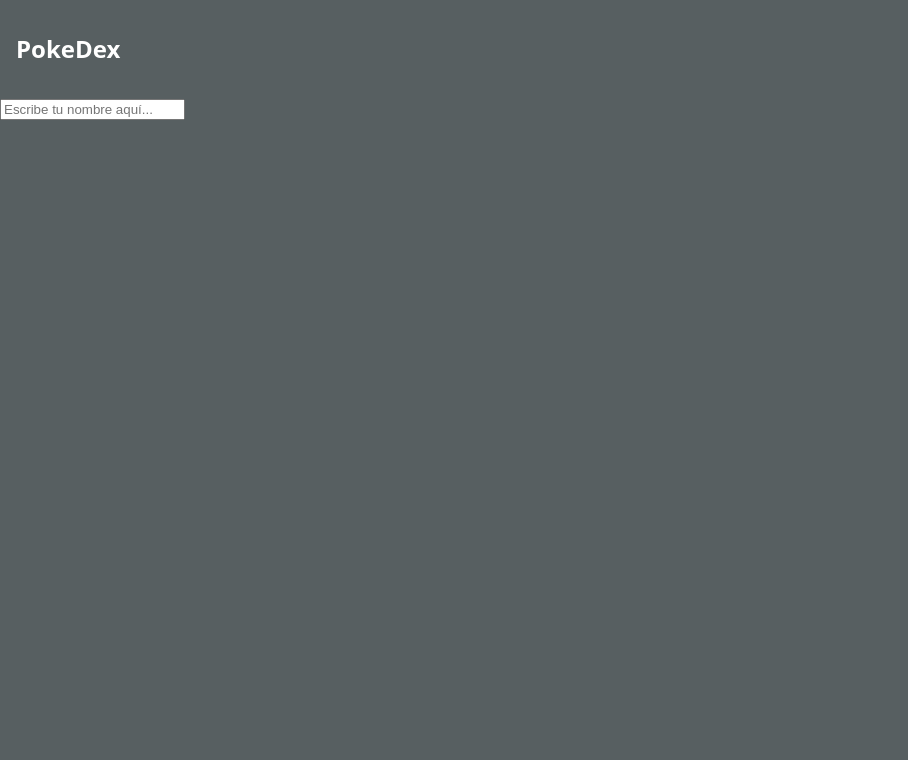
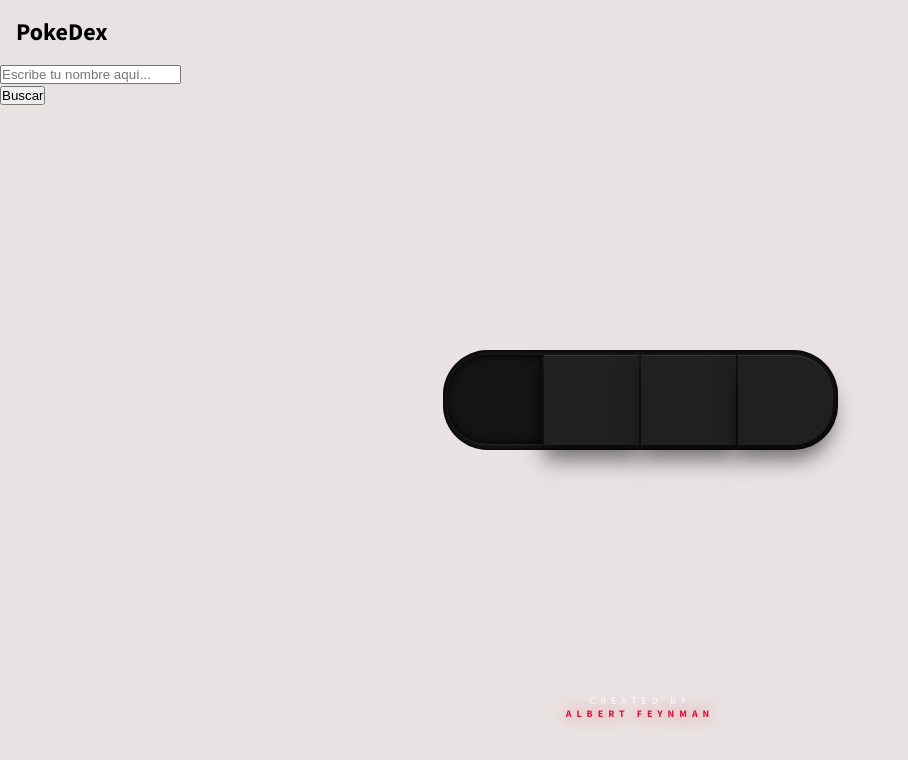
Before and after one commit to jagum01/stackblitz-starters-ej6xrbje, a website: page index.html in a window 1280 px wide. Shown: the whole page, without its empty margins (0-908 px from the left). Drawn offline with Linux system fonts and the light colour scheme.

Commit message:
guardar archivo

```diff
--- a/app.js
+++ b/app.js
@@ -1,12 +1,36 @@
+const lis = document.querySelectorAll("li");
+const a = document.querySelectorAll("li a");
+
+for (let i = 0; i < lis.length; i++) {
+  lis[i].addEventListener("click", function() {
+    for (let i = 0; i < lis.length; i++) {
+      lis[i].classList.remove("active");
+      a[i].classList.remove("active-text");
+    }
+    this.classList.add("active");
+    a[i].classList.add("active-text");
+  });
+}
+
+//barra de busqueda
 const contenedor = document.getElementById("contenedor");
 
 const inputTexto = document.createElement("input");
 
-inputTexto.type = "";
+inputTexto.type = "search";
 inputTexto.id = "nombreUsuario";
 inputTexto.name = "usuario";
 inputTexto.placeholder = "Escribe tu nombre aquí...";
 inputTexto.className = "clase-input-estilo"; // Para aplicar CSS opcional
+contenedor.appendChild(inputTexto);
+//Boton
+const btn = document.createElement("button")
+
+ btn.textContent = "Buscar";
+
+ btn.addEventListener( "click", () => {
+    alert("Se esta buscando un pokemón!")
+ })
 
 
-contenedor.appendChild(inputTexto);
+document.body.appendChild(btn)
--- a/index.html
+++ b/index.html
@@ -10,6 +10,19 @@
     <main>
       <h1>PokeDex</h1>
     </main>
+    <div class="buttons-container">
+      <ul>
+        <li class="active"><a href="#" class="active-text"><i class="fa fa-codepen" aria-hidden="true"></i></a></li>
+        <li><a href="#"><i class="fa fa-coffee" aria-hidden="true"></i></a></li>
+        <li><a href="#"><i class="fa fa-rocket" aria-hidden="true"></i></a></li>
+        <li><a href="#"><i class="fa fa-user-circle" aria-hidden="true"></i></a></li>
+      </ul>
+    </div>
+
+    <div class="created-by">
+      <p>Created by</p>
+      <a href="https://codepen.io/AlbertFeynman/" target="_blank">Albert Feynman</a>
+    </div>
     <div id="contenedor"></div>
     <script src="app.js"></script>
   </body>
--- a/style.css
+++ b/style.css
@@ -1,12 +1,19 @@
+@import url('https://fonts.googleapis.com/css?family=Source+Sans+Pro:400,700');
+
 * {
+  margin: 0;
+  padding: 0;
   box-sizing: border-box;
 }
 
+html, body {
+  width: 100%;
+  height: 100%;
+}
+
 body {
-  margin: 0;
-  font-family: system-ui, sans-serif;
-  color: white;
-  background-color: rgba(11, 23, 26, 0.685);
+  background: #e9e2e2;
+  font-family: 'Source Sans Pro', sans-serif;
 }
 
 main {
@@ -17,3 +24,100 @@ h1 {
   font-weight: bold;
   font-size: 1.5rem;
 }
+
+#nav-container {
+  position: fixed
+}
+
+
+
+
+.buttons-container {
+  position: absolute;
+  margin: auto;
+  top: 0;
+  right: 0;
+  bottom: 0;
+  left: 0;
+  width: 395px;
+  height: 100px;
+  border-radius: 45px;
+  background: #151515;
+  box-shadow: inset 0 0 2px 2px rgba(0, 0, 0, 0.5);
+}
+
+ul {
+  list-style: none;
+  width: inherit;
+  height: inherit;
+  display: flex;
+  align-items: center;
+  justify-content: center;
+  li {
+    display: flex;
+    align-items: center;
+    justify-content: center;
+    margin: 1px;
+    height: 90px;
+    width: 95px;
+    background: #202020;
+    border-top: 1px solid #353535;
+    box-shadow: 0 15px 20px 0 rgba(0, 0, 0, 0.5);
+    transition: all .5s;
+    &:nth-of-type(1) {
+      border-top-left-radius: 40px;
+      border-bottom-left-radius: 40px;
+    }
+    &:last-of-type {
+      border-top-right-radius: 40px;
+      border-bottom-right-radius: 40px;
+    }
+    &:hover {
+      cursor: pointer;
+    }
+    a {
+      display: inline-block;
+      color: gray;
+      text-decoration: none;
+      font-size: 40px;
+      transition: all .5s;
+    }
+  }
+}
+
+.created-by {
+  position: absolute;
+  margin: auto;
+  left: 0;
+  right: 0;
+  bottom: 10%;
+  width: 200px;
+  text-align: center;
+  font-size: 10px;
+  letter-spacing: 0.5em;
+  text-transform: uppercase;
+  p {
+    color: white;
+  }
+  a {
+    color: crimson;
+    text-shadow: 0 0 15px rgba(244, 0, 0, 0.71);
+    text-decoration: none;
+    font-weight: 700;
+    &:hover {
+      text-decoration: underline;
+    }
+  }
+}
+
+.active {
+  background: #151515;
+  border-top: none;
+  border-bottom: 1px solid #252525;
+  box-shadow: inset 0 0 10px 1px rgba(0, 0, 0, 0.8);
+}
+
+.active-text {
+  color: crimson;
+  text-shadow: 0 0 15px rgba(220, 10, 10, 0.5);
+}
```
